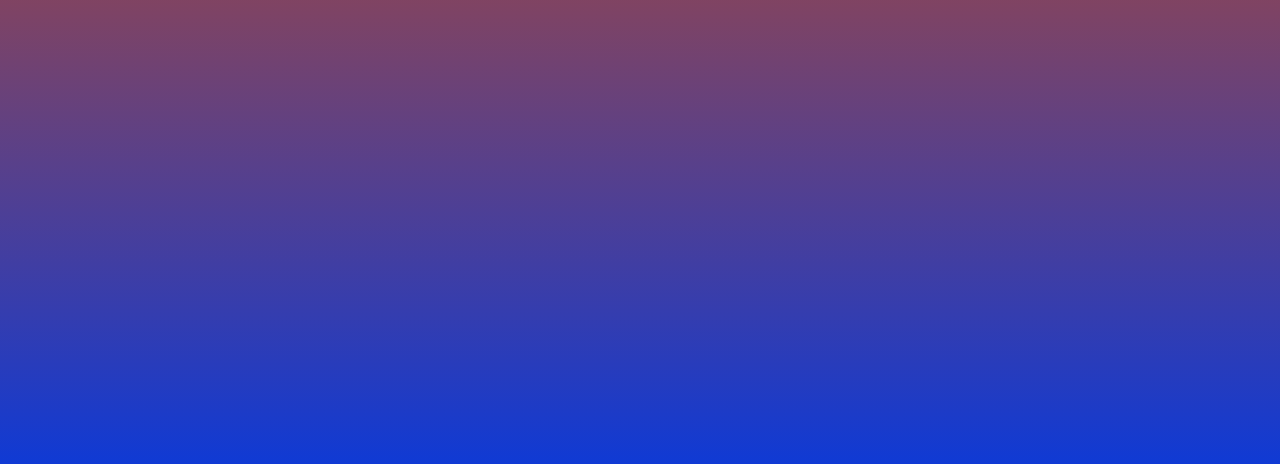
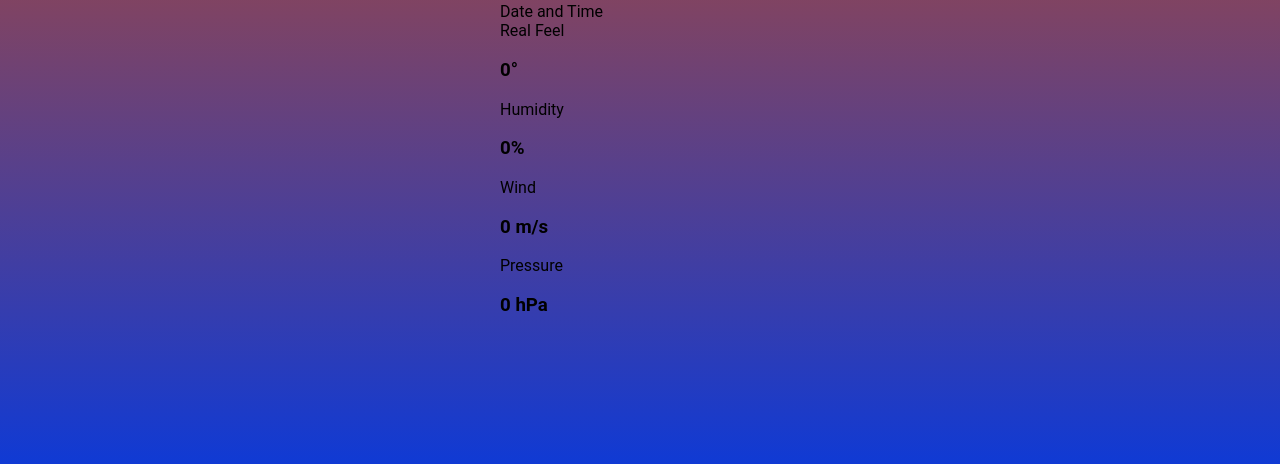
Before and after one commit to shahfahad09/Weather-App, a plain HTML site: page index.html in a window 1280 px wide. Shown: the part 336-800 px from the top of the page. Drawn offline with nearby package versions, Linux system fonts and the light colour scheme.

Commit message:
Update index.html

```diff
--- a/index.html
+++ b/index.html
@@ -10,15 +10,44 @@
 <body>
     <div class="card">
         <form id="form">
-            <input type="text" id="country" placeholder="Enter Country Name" autocomplete="off" required />
             <input type="text" id="city" placeholder="Enter City Name" autocomplete="off" required />
             <button type="submit">Search Weather</button>
         </form>
-        <main id="main"></main>
-        <div id="map" style="width: 100%; height: 300px;"></div> <!-- Div for map display -->
+        <main id="main">
+            <div class="weather-display">
+                <h2 id="location">City, Country</h2>
+                <p id="weather-condition">Condition</p>
+                <div class="temperature">
+                    <h1 id="temperature">0°C</h1>
+                    <p id="min-max">Min: 0° Max: 0°</p>
+                </div>
+               <div class="date-time">
+    <p id="date-time">Date and Time</p>
+</div>
+
+                <div class="weather-stats">
+                    <div class="stat">
+                        <p>Real Feel</p>
+                        <h3 id="real-feel">0°</h3>
+                    </div>
+                    <div class="stat">
+                        <p>Humidity</p>
+                        <h3 id="humidity">0%</h3>
+                    </div>
+                    <div class="stat">
+                        <p>Wind</p>
+                        <h3 id="wind">0 m/s</h3>
+                    </div>
+                    <div class="stat">
+                        <p>Pressure</p>
+                        <h3 id="pressure">0 hPa</h3>
+                    </div>
+                </div>
+            </div>
+        </main>
     </div>
 
-    <!-- Scripts -->
+
     <script src="script.js"></script>
     <script src="https://unpkg.com/leaflet/dist/leaflet.js"></script>
 </body>
```
